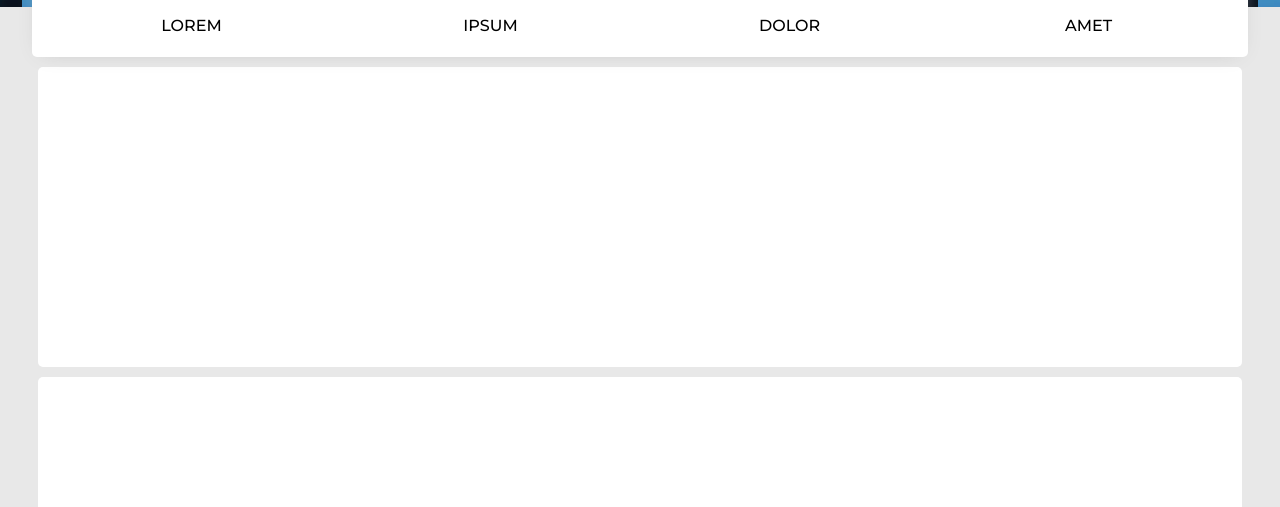
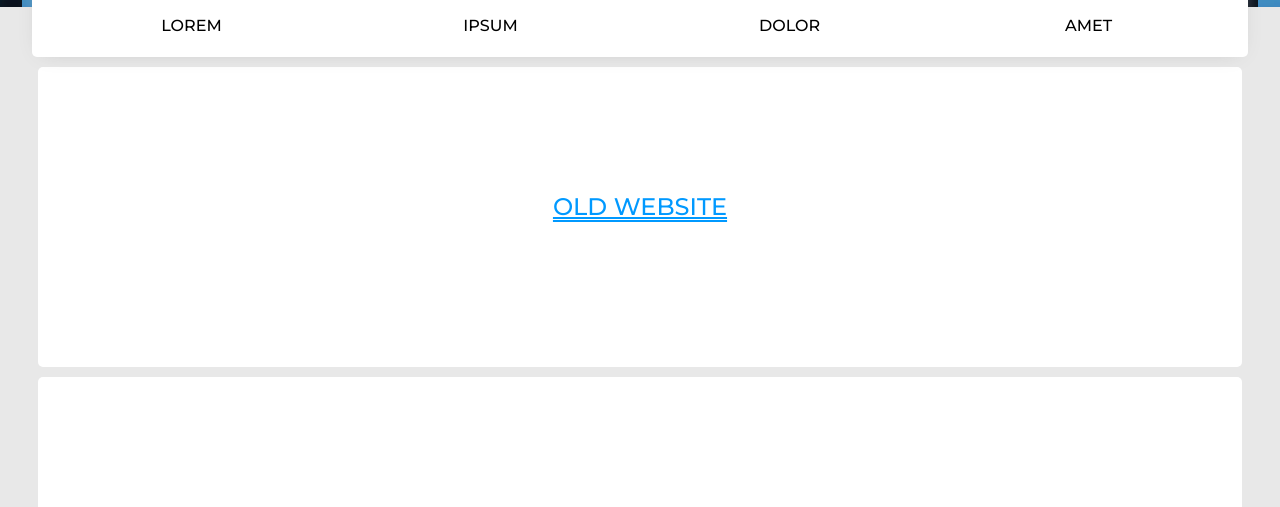
Before and after one commit to BurRay/BurRay.github.io, a plain HTML site: page index.html in a window 1280 px wide. Shown: the part 293-800 px from the top of the page. Drawn offline with Linux system fonts and the light colour scheme.

Commit message:
added link to old website

```diff
--- a/index.html
+++ b/index.html
@@ -32,6 +32,10 @@
         <main id="main">
             <div class="card">
                 <a id="lorem" class="card-anchor-link"></a>
+                <a id="retro" style="display: block; font-size: x-large; text-decoration-line: underline; text-decoration-style: double; padding-top:
+                    125px;font-family: 'Montserrat', sans-serif; text-align: center ; color: #0099ff;"
+                    href="old/index.html">OLD
+                    WEBSITE</a>
             </div>
             <div class="card">
                 <a id="ipsum" class="card-anchor-link"></a>
```
